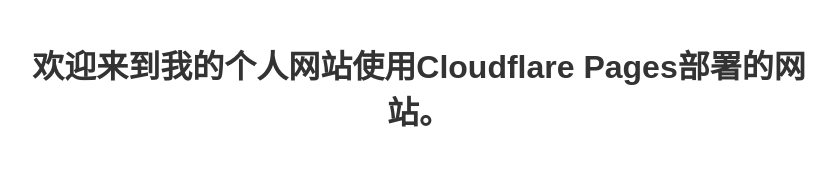
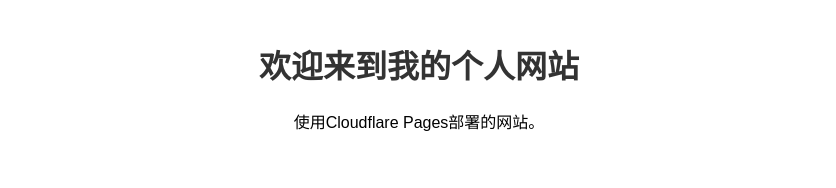
Before and after one commit to frankyywu/Site, a plain HTML site: page index.html in a window 1280 px wide. Shown: the whole page, without its empty margins (221-1057 px from the left). Drawn offline with Linux system fonts and the light colour scheme.

Commit message:
Update index.html

```diff
--- a/index.html
+++ b/index.html
@@ -17,7 +17,7 @@
 </style>
 </head>
 <body>
-  <h1>欢迎来到我的个人网站</h1＞
+  <h1>欢迎来到我的个人网站</h1>
   <p>使用Cloudflare Pages部署的网站。</p>
 </body>
 </html>
```
